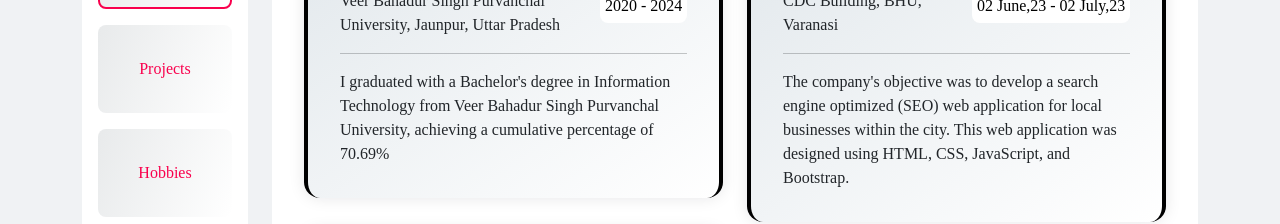
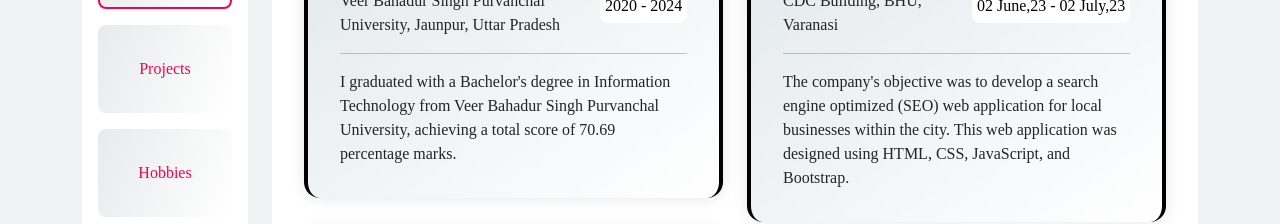
Before and after one commit to rama-69er/Portfolio, a React (Create React App) app: page /resume in a window 1280 px wide. Shown: the part 658-882 px from the top of the page. Built offline with nearby package versions, Linux system fonts and the light colour scheme.

Commit message:
Resume page edit

```diff
--- a/src/pages/resume.jsx
+++ b/src/pages/resume.jsx
@@ -8,7 +8,7 @@ const educationDetails = [{
   degree: "Bachlore of Technology",
   year: "2020 - 2024",
   school: "Veer Bahadur Singh Purvanchal University, Jaunpur, Uttar Pradesh",
-  description: "I graduated with a Bachelor's degree in Information Technology from Veer Bahadur Singh Purvanchal University, achieving a cumulative percentage of 70.69%"
+  description: "I graduated with a Bachelor's degree in Information Technology from Veer Bahadur Singh Purvanchal University, achieving a total score of 70.69 percentage marks."
 }, {
   id: 2,
   degree: "Intermediate Education",
```
Also changed, not shown: 1 other file (tests, documents, lock files or other folders).
